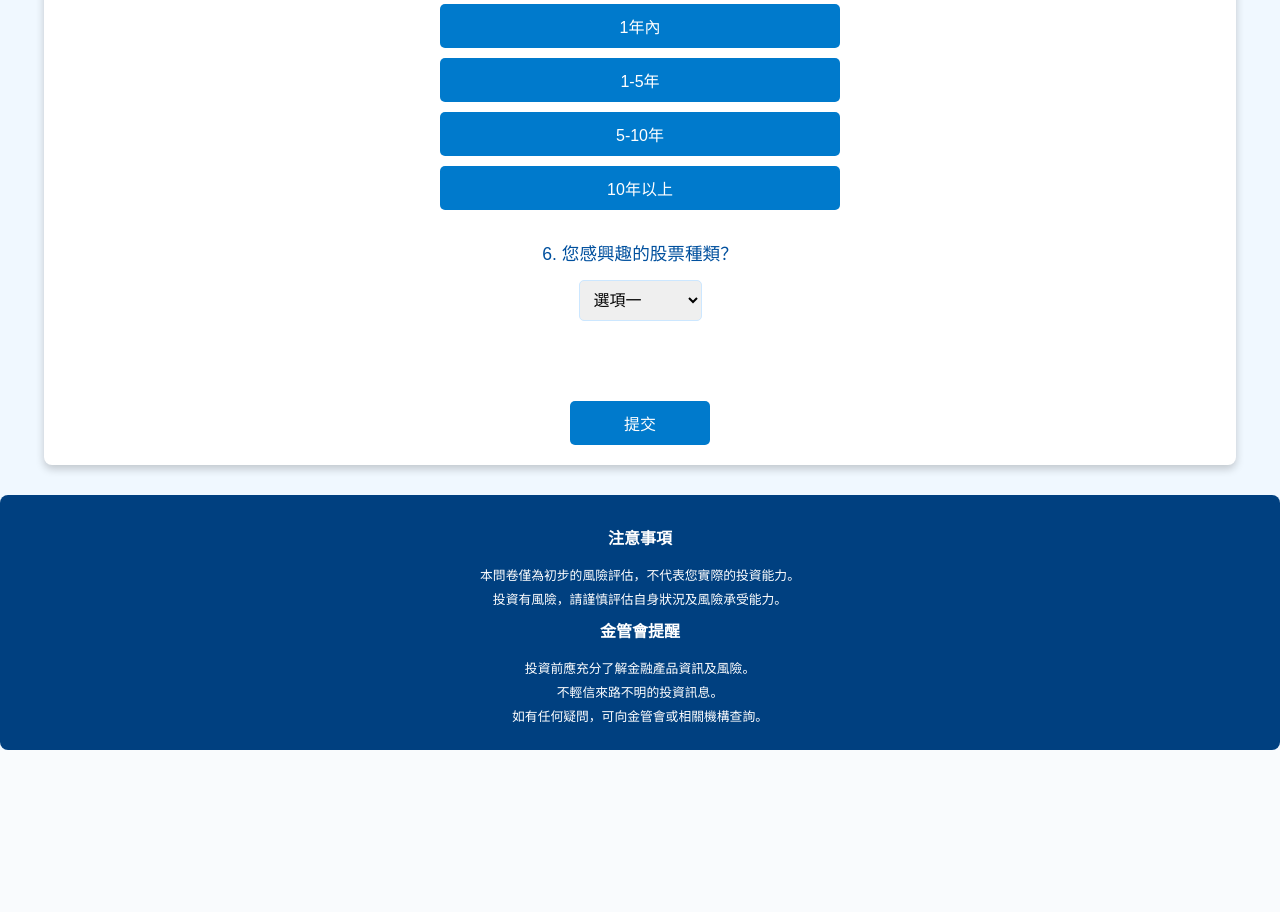
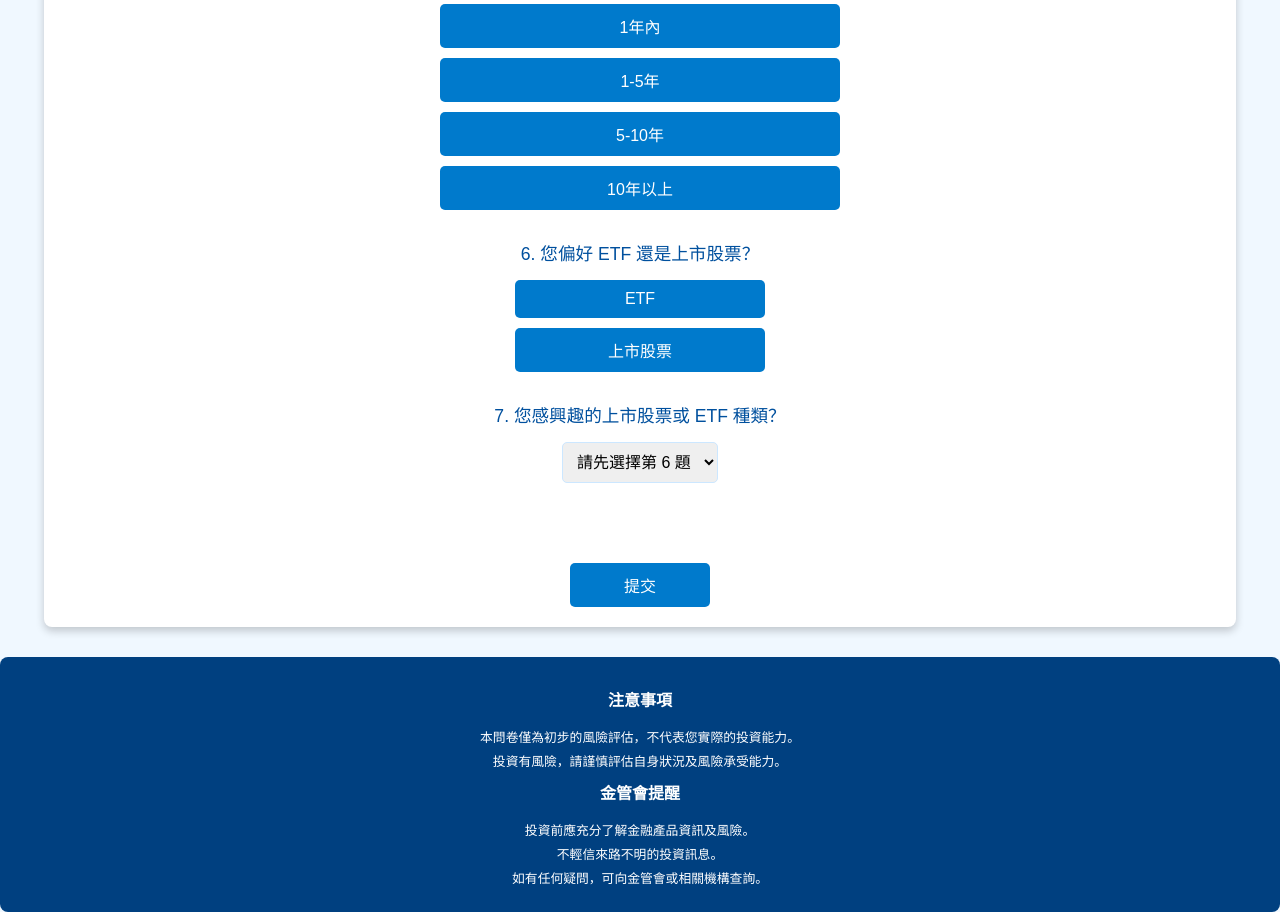
Before and after one commit to ArthurArthurArthur0817/Stock-II, a Flask app: page /risk in a window 1280 px wide. Shown: the part 1269-2181 px from the top of the page. Before the commit the page ends 2019 px from the top, so only its background shows below. Run offline with Flask 3, Linux system fonts and the light colour scheme; the visitor is signed in with stand-in values (Sample User, id 1).

Commit message:
risk_analysis

```diff
--- a/app.py
+++ b/app.py
@@ -19,6 +19,7 @@ import os
 import datetime
 import importlib
 from simulation import plot_stock_data, get_random_stock
+from risk_analysis import  process_stock_type
 
 app = Flask(__name__)
 app.secret_key = 'your_secret_key'
@@ -321,15 +322,25 @@ def result():
     answers = request.form
     stock_type = request.form.get('stock_type', "未選擇")
 
+    # **取得股票風險分析結果**
+    stock_risk_results = process_stock_type(stock_type)
+
+    # **計算用戶的風險評估類型**
     risk_type, risk_value = calculate_risk_score(answers)
 
+    # **寫入風險數據到檔案**
     try:
         with open("risk_type.txt", "w", encoding="utf-8") as file:
             file.write(f"{stock_type},{risk_value}\n")
     except Exception as e:
-        'print(f"寫入 risk_type.txt 失敗: {e}")'
+        print(f"⚠️ 寫入 risk_type.txt 失敗: {e}")
 
-    return render_template("risk_result.html", risk_type=risk_type)
+    # **將風險數據傳給前端**
+    return render_template("risk_result.html",
+                           risk_type=risk_type,
+                           stock_type=stock_type,
+                           stock_risk_results=stock_risk_results)
+
 
 
 
--- a/templates/risk.html
+++ b/templates/risk.html
@@ -61,44 +61,104 @@
             <input type="hidden" name="q5" id="q6-input" required>
 
             <!--股票種類問答-->
-            <label>6. 您感興趣的股票種類？</label>
+            <label>6. 您偏好 ETF 還是上市股票？</label>
             <div class="button-group">
-            <select name="stock_type" required>
-            <option value="1">選項一</option>
-            <option value="2">選項二</option>
-            <option value="3">選項三</option>
-            <option value="4">選項四</option>
-            <option value="5">選項五</option>
-            <option value="6">選項六</option>
-            <option value="7">選項七</option>
-            <option value="8">選項八</option>
-            <option value="9">選項九</option>
-            <option value="10">選項十</option>
-            <option value="11">選項十一</option>
-            <option value="12">選項十二</option>
-            <option value="13">選項十三</option>
-            <option value="14">選項十四</option>
-            <option value="15">選項十五</option>
-            <option value="16">選項十六</option>
-            <option value="17">選項十七</option>
-            <option value="18">選項十八</option>
-            <option value="19">選項十九</option>
-            <option value="20">選項二十</option>
-            <option value="21">選項二十一</option>
-            <option value="22">選項二十二</option>
-            <option value="23">選項二十三</option>
-            <option value="24">選項二十四</option>
-            <option value="25">選項二十五</option>
-            <option value="26">選項二十六</option>
-            <option value="27">選項二十七</option>
-            <option value="28">選項二十八</option>
-            <option value="29">選項二十九</option>
-            <option value="30">選項三十</option>
-            </select>
+                <button type="button" class="option-btn" data-name="q7" data-value="1">ETF</button>
+                <button type="button" class="option-btn" data-name="q7" data-value="2">上市股票</button>
+            </div>
+            <input type="hidden" name="q6" id="q7-input" required>
+
+            <!-- 股票種類問答 -->
+            <label>7. 您感興趣的上市股票或 ETF 種類？</label>
+            <div class="button-group">
+                <select name="stock_type" id="stock-type" required>
+                    <option value="">請先選擇第 6 題</option>
+                </select>
             </div>
 
+            <script>
+                // 定義不同類別的選項
+                const options = {
+                    "1": [
+                        { value: "34", text: "國內成分證券指數股票型基金" },
+                        { value: "35", text: "國外成份/加掛外幣證券指數股票型基金" },
+                        { value: "36", text: "國外成分證券指數股票型基金" },
+                        { value: "37", text: "境外指數股票型基金" },
+                        { value: "38", text: "指數股票型期貨信託基金" },
+                        { value: "39", text: "槓桿/反向指數股票型基金" },
+                        { value: "40", text: "連結式證券指數股票型基金" }
+                    ],
+                    "2": [
+                        { value: "1", text: "上市水泥" },
+                        { value: "2", text: "上市食品" },
+                        { value: "3", text: "上市塑膠" },
+                        { value: "4", text: "上市紡織" },
+                        { value: "5", text: "上市電機" },
+                        { value: "6", text: "上市電器電纜" },
+                        { value: "7", text: "上市玻璃" },
+                        { value: "8", text: "上市造紙" },
+                        { value: "9", text: "上市鋼鐵" },
+                        { value: "10", text: "上市橡膠" },
+                        { value: "11", text: "上市汽車" },
+                        { value: "12", text: "上市電子" },
+                        { value: "13", text: "上市營建" },
+                        { value: "14", text: "上市航運" },
+                        { value: "15", text: "上市觀光" },
+                        { value: "16", text: "上市金融" },
+                        { value: "17", text: "上市貿易百貨" },
+                        { value: "18", text: "上市化學" },
+                        { value: "19", text: "上市生技醫療" },
+                        { value: "20", text: "上市半導體" },
+                        { value: "21", text: "上市電腦週邊" },
+                        { value: "22", text: "上市光電" },
+                        { value: "23", text: "上市通信網路" },
+                        { value: "24", text: "上市電子零組件" },
+                        { value: "25", text: "上市電子通路" },
+                        { value: "26", text: "上市資訊服務" },
+                        { value: "27", text: "上市其它電子" },
+                        { value: "28", text: "上市電燃氣" },
+                        { value: "29", text: "上市其他" },
+                        { value: "30", text: "上市數位雲端" },
+                        { value: "31", text: "上市綠能環保" },
+                        { value: "32", text: "上市居家生活" },
+                        { value: "33", text: "上市運動休閒" },
+                    ]
+                };
+
+                // 取得按鈕和下拉選單
+                const buttons = document.querySelectorAll(".option-btn");
+                const stockTypeSelect = document.getElementById("stock-type");
+                const q6Input = document.getElementById("q6-input");
+
+                // 監聽按鈕點擊事件
+                buttons.forEach(button => {
+                    button.addEventListener("click", function() {
+                        const selectedValue = this.getAttribute("data-value");  // ETF 或 上市股票
+                        q6Input.value = selectedValue; // 設定 hidden input 的值
+
+                        // 清空並更新下拉選單
+                        stockTypeSelect.innerHTML = "";
+
+                        // 依據選擇填入對應選項
+                        if (options[selectedValue]) {
+                            options[selectedValue].forEach(option => {
+                                let opt = document.createElement("option");
+                                opt.value = option.value;
+                                opt.textContent = option.text;
+                                stockTypeSelect.appendChild(opt);
+                            });
+                        } else {
+                            let opt = document.createElement("option");
+                            opt.value = "";
+                            opt.textContent = "請先選擇第 6 題";
+                            stockTypeSelect.appendChild(opt);
+                        }
+                    });
+                });
+            </script>
             <button type="submit" class="btn">提交</button>
         </form>
+
 
         <!-- 結果顯示區塊 -->
         <div id="result" class="result-container"></div>
```
Also changed, not shown: filtered_top2.csv (added, +80 -0 lines), risk_analysis.py (added, +87 -0 lines), templates/risk_result.html (+22 -0 lines).
